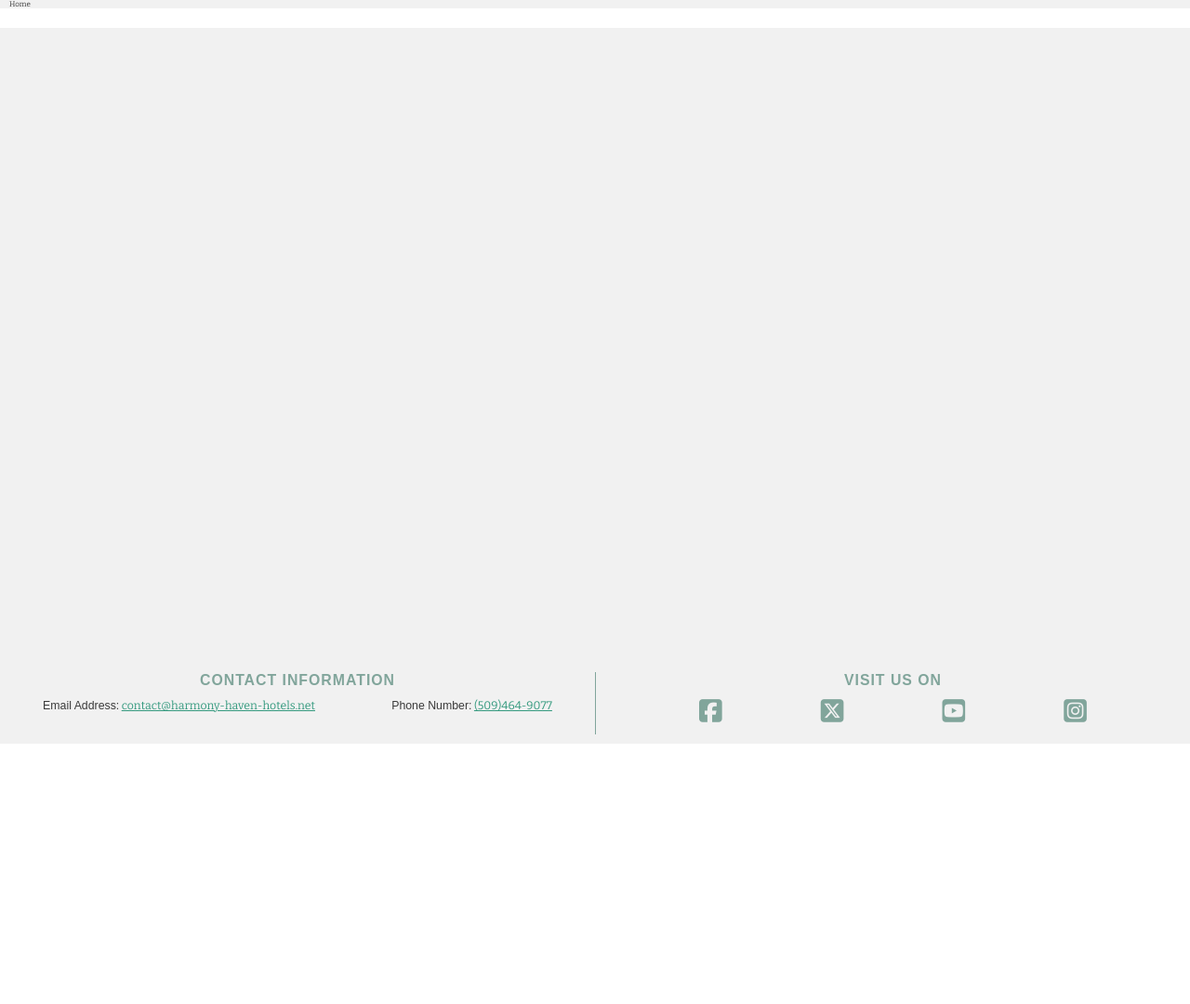
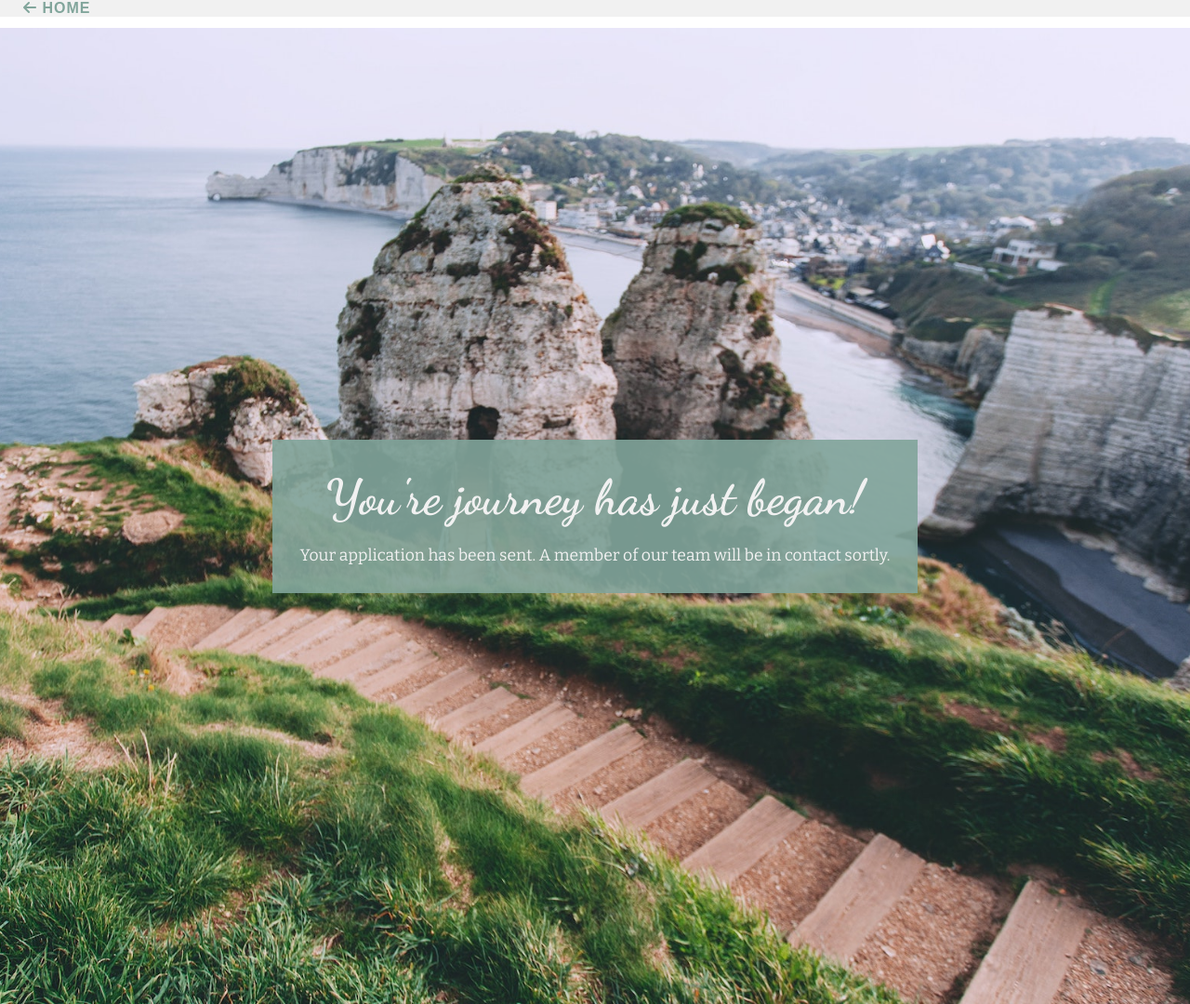
Before and after one commit to GabrielH-02/Harmony-Haven-Hotels, a plain HTML site: page landing.html in a window 1280 px wide. Shown: the top 1080 px of the page at 93% size. Before the commit the page ends 800 px from the top, so only its background shows below. Drawn offline with nearby package versions, Linux system fonts and the light colour scheme; a web font is replaced by a local one.

Commit message:
Feat: Add and style landing page

```diff
--- a/assets/css/style.css
+++ b/assets/css/style.css
@@ -355,7 +355,7 @@ main {
     flex-direction: column;
 }
 
-#signup {
+.signup {
     background: url('../images/path.webp');
     background-size: cover;
     background-position: 75%;
@@ -367,7 +367,7 @@ main {
     min-height: 1050px;
 }
 
-#signup-form {
+.signup-form {
     color: #f1f1f1;
     background-color: rgba(129, 165, 155, .9);
     padding: 30px;
@@ -380,7 +380,7 @@ form {
     justify-content: center;
 }
 
-#signup-form h3 {
+.signup-form h3 {
     font-size: 300%;
     text-align: center;
     margin-bottom: 20px;
@@ -419,6 +419,17 @@ form {
     padding: 5px 15px;
     text-decoration: none;
     text-align: center;
+}
+
+/* Landing page */
+.home-button {
+    text-decoration: none;
+    background-color: #f1f1f1;
+}
+
+.landing-tag {
+    text-align: center;
+    font-size: 110%;
 }
 
 /* Footer */
@@ -656,6 +667,10 @@ nav {
     color:#81a59b;
 }
 
+.home-button:hover {
+    color: #80c1af;
+}
+
 /*Main content*/
 
 #couple-image-r {
--- a/landing.html
+++ b/landing.html
@@ -22,11 +22,16 @@
 
 <body>
     <header>
-        <a href="index.html">Home</a>
+        <h1><a href="index.html" class="home-button"><i class="fa-solid fa-arrow-left"></i> Home</a></h1>
     </header>
 
     <main>
-        <!-- Main content -->
+        <section class="signup">
+            <div class="signup-form landing-tag">
+                <h3>You're journey has just began!</h3>
+                <p>Your application has been sent. A member of our team will be in contact sortly.</p>
+            </div>
+        </section>
     </main>
 
     <footer>
```
Also changed, not shown: signup.html (+2 -2 lines).
